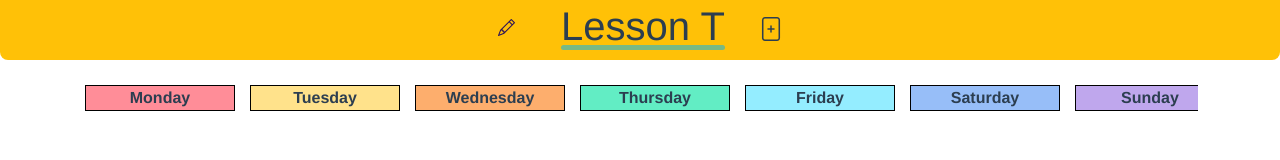
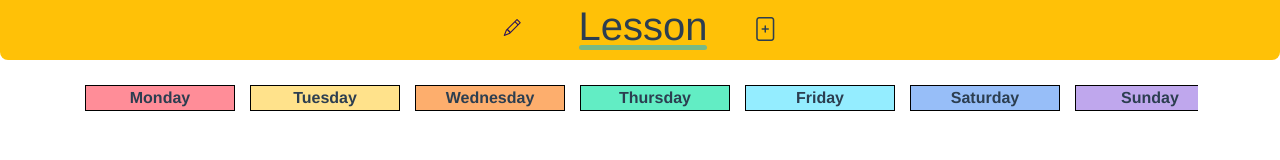
Before and after one commit to crumb789/lesson, a Vue app: page / in a window 1280 px wide. Shown: the top 160 px of the page. Built offline with nearby package versions, Linux system fonts and the light colour scheme.

Commit message:
try upload(

```diff
--- a/src/assets/blocks/box.scss
+++ b/src/assets/blocks/box.scss
@@ -41,6 +41,9 @@
         color: #2a1059;
         cursor: pointer;
         transition: 0.5s all;
+        display: flex;
+        justify-content: center;
+        align-items: center;
     }
 }
 .toggleActive{
--- a/src/assets/blocks/buttons.scss
+++ b/src/assets/blocks/buttons.scss
@@ -3,9 +3,6 @@
         // background-color: #53687E;
         width: 24px;
         font-size: 24px;
-        &:hover{
-            // background-color: #53687E;
-        }
     }
 }
 .btn-done{
--- a/src/assets/blocks/header.scss
+++ b/src/assets/blocks/header.scss
@@ -31,5 +31,6 @@
     bottom: 0;
     border-radius:  4px 4px 4px 4px;
     background-color: $done-color;
+    transition: 0.5s all;
     // z-index: 10;
 }
--- a/src/views/Home.vue
+++ b/src/views/Home.vue
@@ -100,7 +100,7 @@ export default {
      },
     data() {
         return{
-            mainHeader:'Lesson T',
+            mainHeader:'Lesson',
             selectedTab: undefined,
             showForm: false,
             lessons: [],
```
Also changed, not shown: 7 other files (tests, documents, lock files or other folders).
